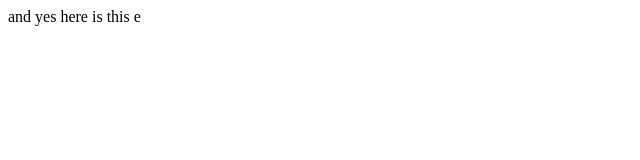
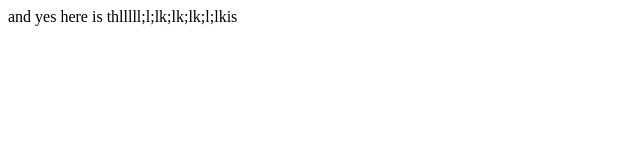
Before and after one commit to runnedrun/my-other-project, a plain HTML site: page index.html in a window 1280 px wide. Shown: the whole page, without its empty margins (0-640 px from the left). Drawn offline with Linux system fonts and the light colour scheme.

Commit message:
Classadoo autocommit

```diff
--- a/index.html
+++ b/index.html
@@ -3,7 +3,7 @@
   </head>
   <body>
     <div>
-      and yes here is this e
+      and yes here is thlllll;l;lk;lk;lk;l;lkis
     </div>
   </body>
 </html>
```
